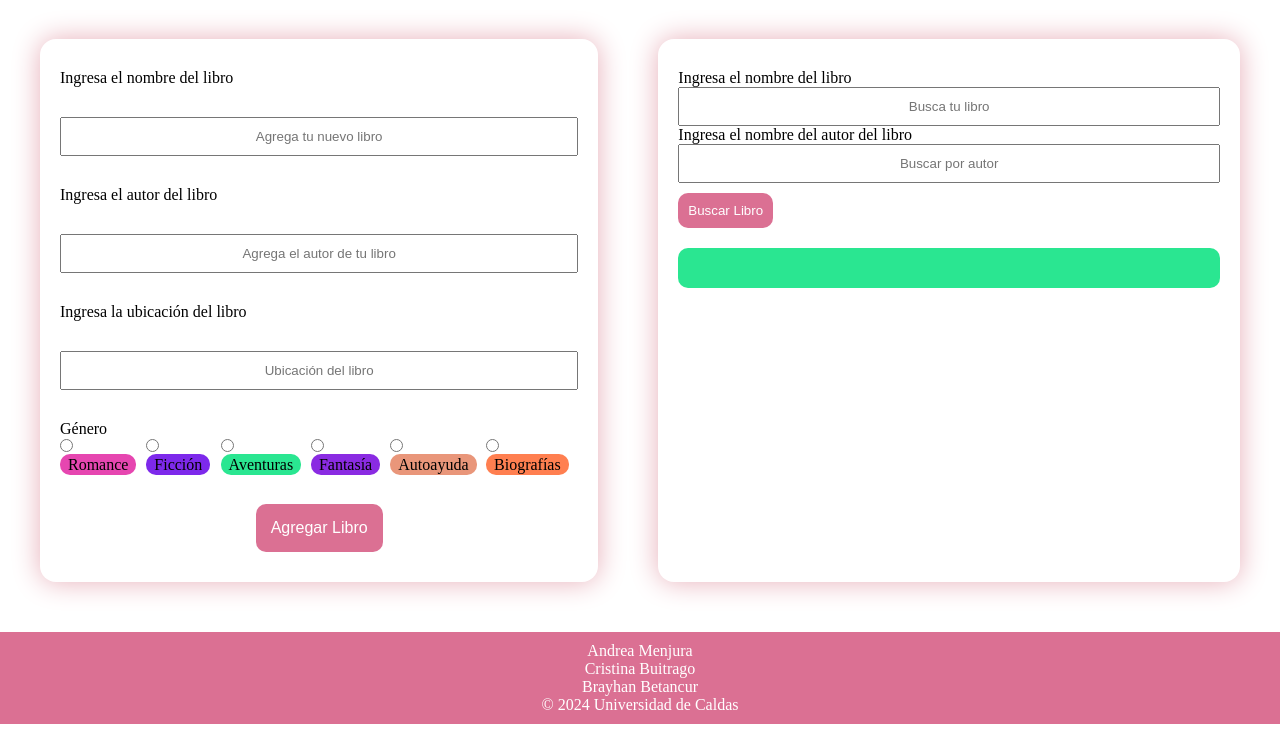
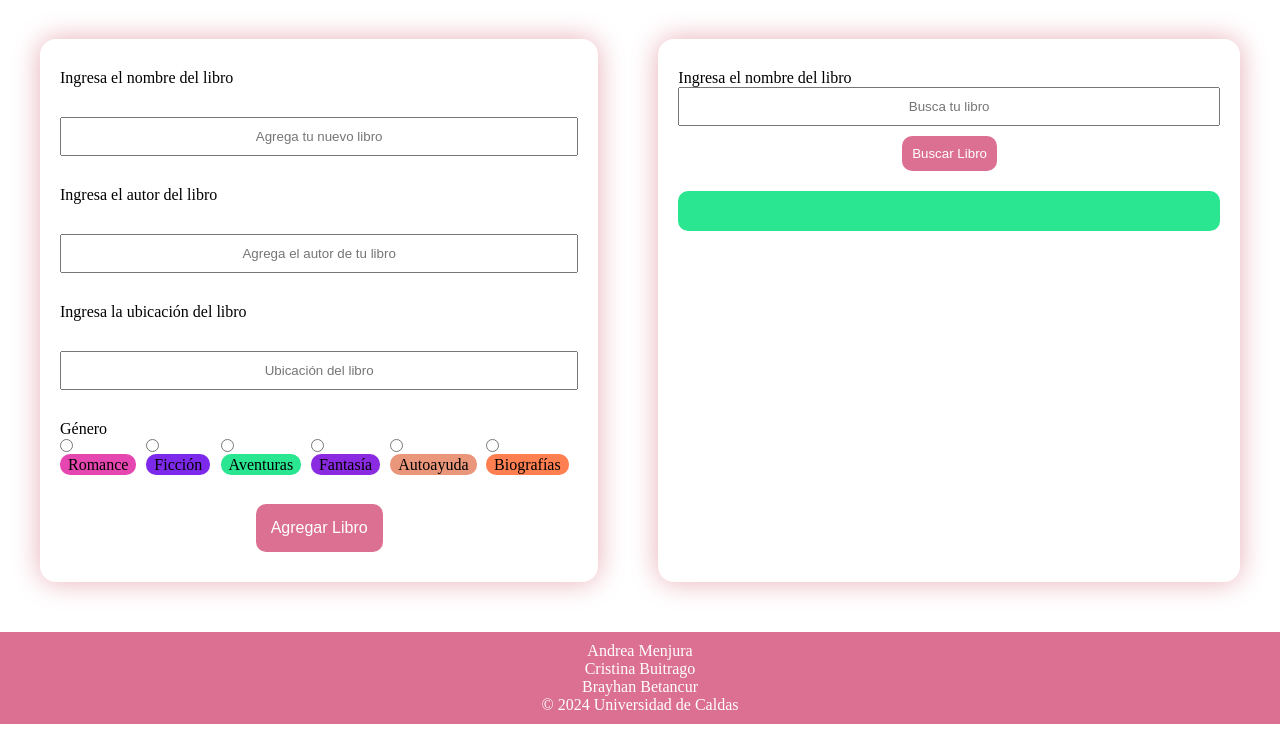
Before and after one commit to marianayandres/Biblioteca, a plain HTML site: page home.html in a window 1280 px wide. Shown: the part 68-800 px from the top of the page. Drawn offline with Linux system fonts and the light colour scheme.

Commit message:
biblioteca

```diff
--- a/home.html
+++ b/home.html
@@ -53,8 +53,7 @@
 		<section class="conenedor-tareas">
 			<label for="">Ingresa el nombre del libro</label>
             <input id="search-title" class="texto-tarea" type="text" placeholder="Busca tu libro">
-			<label for="">Ingresa el nombre del autor del libro</label>
-            <input id="tareaInput" class="texto-tarea" type="text" placeholder="Buscar por autor">
+
 			<button id="search-button" class="button-add" >Buscar Libro</button>
 
 			<div id="book-container" class="book-container" ></div>
--- a/style/home.css
+++ b/style/home.css
@@ -115,6 +115,7 @@ main {
 	margin-top: 10px;
 	border-radius: 10px;
 	border: none;
+	margin-left: calc(50% - 47px);
 }
 
 .book-container{
```
Also changed, not shown: js/app.js (+0 -26 lines), 1 other file.
